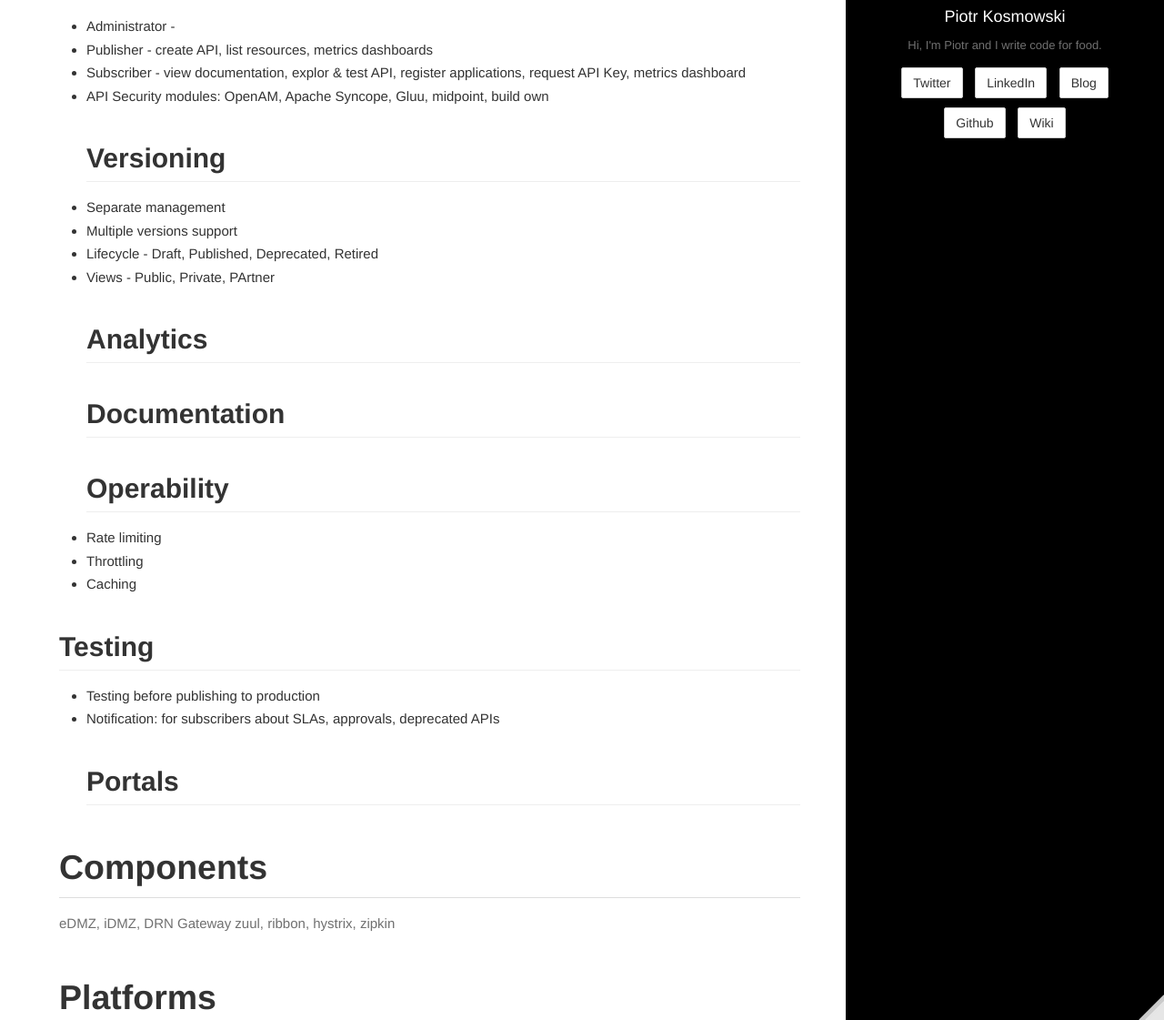
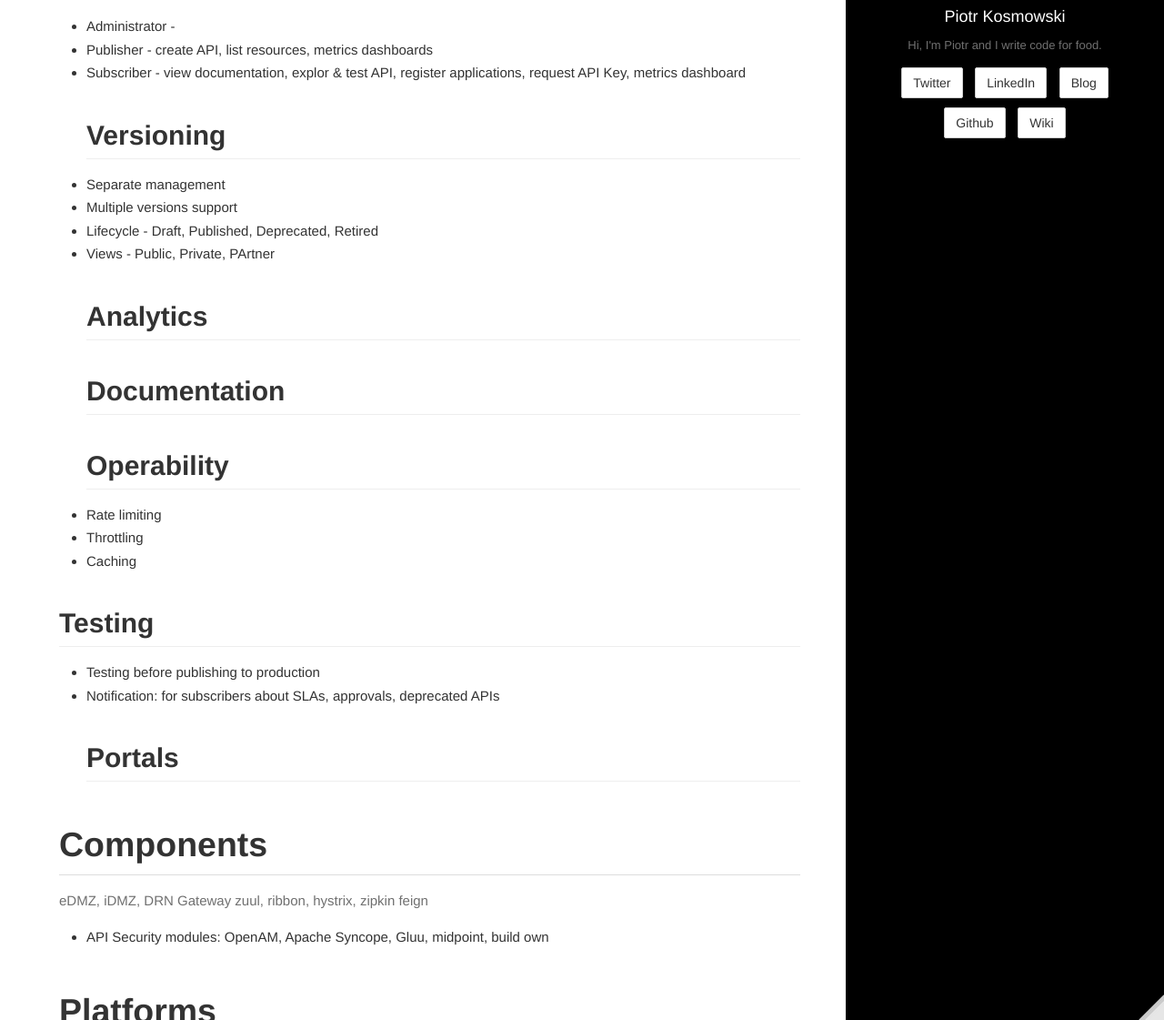
Before and after one commit to kospiotr/kospiotr.github.io, a Jekyll site: the page built from wiki/api-management.md, in a window 1280 px wide and 1400 px high, cut to the strip 279-1400 px from the top of the window. Shown: the whole strip at 91% size. Built offline with Jekyll 4.4.1, drawn with Linux system fonts in a browser that asks for light colours; some of the changed lines change nothing that is shown.

Commit message:
Update api-management.md

```diff
--- a/wiki/api-management.md
+++ b/wiki/api-management.md
@@ -13,7 +13,6 @@ editurl: api-management.md
 * Administrator -
 * Publisher - create API, list resources, metrics dashboards
 * Subscriber - view documentation, explor & test API, register applications, request API Key, metrics dashboard
-* API Security modules: OpenAM, Apache Syncope, Gluu, midpoint, build own
 ## Versioning
 * Separate management
 * Multiple versions support
@@ -34,6 +33,9 @@ editurl: api-management.md
 # Components
 eDMZ, iDMZ, DRN Gateway
 zuul, ribbon, hystrix, zipkin
+feign
+* API Security modules: OpenAM, Apache Syncope, Gluu, midpoint, build own
+
 
 # Platforms
 Apigee, Mulesoft Anypoint Platform, Azure API Management, Kong, SnapLogic Enterprise Integration Cloud, WSO2 App Cloud, CA API Management, 3scale, Akana, SwaggerHub, Mashery, Postman, Oracle API Manager, Cloud Elements, Google Cloud Endpoints, Apiary, Dell Boomi, webMethods, Sentinet, Agama API, SAP Cloud Platform, AWS CloudTrail, Workato, RepreZen API Studio, ClearUI, Stoplight are some of the Top API Management Platforms
```
